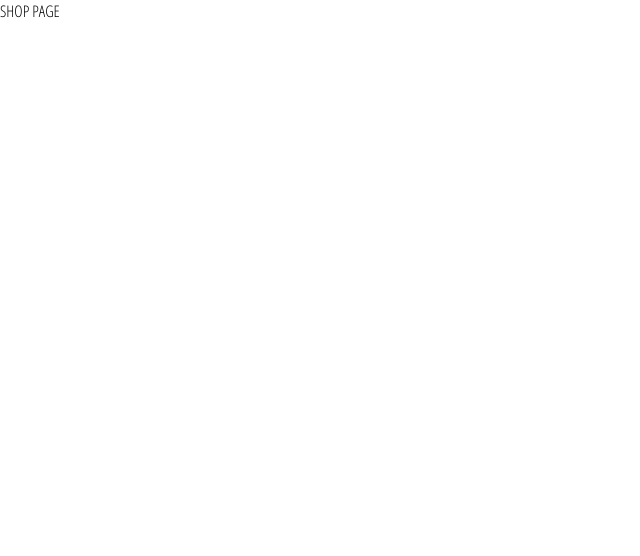
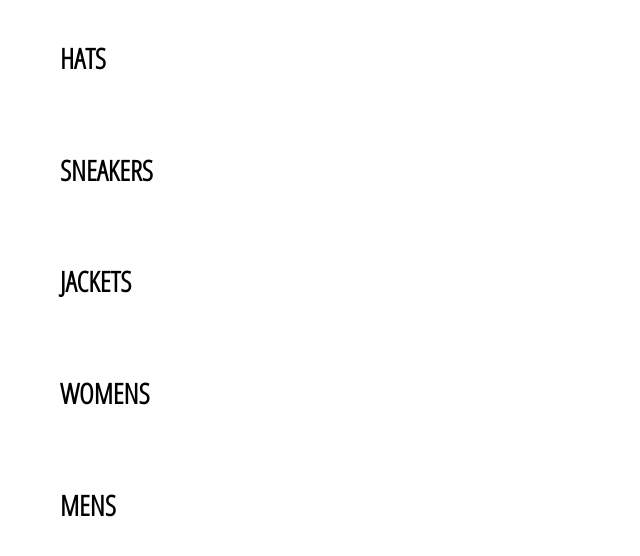
Before and after one commit to mounicasruthi/fashiva, a React (Create React App) app: page /shop in a window 1280 px wide. Shown: the top 556 px of the page, without its empty margins (0-640 px from the left). Built offline with nearby package versions, Linux system fonts and the light colour scheme; the HTML template or start-up script is replaced by a standard one.

Commit message:
added collection preview and collection item components

```diff
--- a/src/App.css
+++ b/src/App.css
@@ -1,3 +1,4 @@
 body {
     font-family: 'Open Sans Condensed';
+    padding: 20px 60px;
 }
--- /dev/null
+++ b/src/components/collection-item/collection-item.component.jsx
@@ -0,0 +1,19 @@
+import React from "react";
+import "./collection-item.styles.scss";
+
+const CollectionItem = ({ id, name, price, imageUrl }) => (
+  <div className="collection-item">
+    <div
+      className="image"
+      style={{
+        backgroundImage: `url(${imageUrl})`,
+      }}
+    />
+    <div className="collection-footer">
+        <span className='name'>{name}</span>
+        <span className='price'>{price}</span>
+    </div>
+  </div>
+);
+
+export default CollectionItem;
--- /dev/null
+++ b/src/components/collection-preview/collection-preview.component.jsx
@@ -0,0 +1,18 @@
+import React from "react";
+import CollectionItem from "../collection-item/collection-item.component";
+import "./collection-preview.styles.scss";
+
+const CollectionPreview = ({ title, items }) => (
+  <div className="collection-preview">
+    <h1 className="title">{title.toUpperCase()}</h1>
+    <div className="preview">
+      {items
+        .filter((item, idx) => idx < 4)
+        .map((id, ...otherItemProps) => (
+          <div key={id} {...otherItemProps}/>
+        ))}
+    </div>
+  </div>
+);
+
+export default CollectionPreview;
--- /dev/null
+++ b/src/components/collection-preview/collection-preview.styles.scss
@@ -0,0 +1,15 @@
+.collection-preview {
+    display: flex;
+    flex-direction: column;
+    margin-bottom: 30px;
+
+    .title {
+      font-size: 28px;
+      margin-bottom: 25px;
+    }
+
+    .preview {
+      display: flex;
+      justify-content: space-between;
+    }
+  }
--- a/src/pages/homepage/shop/shop.component.jsx
+++ b/src/pages/homepage/shop/shop.component.jsx
@@ -1,6 +1,7 @@
 import React from 'react';
 
 import SHOP_DATA from './shop.date';
+import CollectionPreview from '../../../components/collection-preview/collection-preview.component';
 
 class ShopPage extends React.Component {
     constructor(props) {
@@ -13,7 +14,14 @@ class ShopPage extends React.Component {
 
     render()
     {
-        return <div>SHOP PAGE</div>
+        const {collections} = this.state;
+        return ( <div className='shop-page'>
+            {
+                collections.map(({id, ...otherCollectionProps}) => (
+                    <CollectionPreview key={id} {...otherCollectionProps} />
+                ))
+            }
+        </div>);
     }
 
 }
```
Also changed, not shown: src/components/collection-item/collection-item.styles.scss (added).
